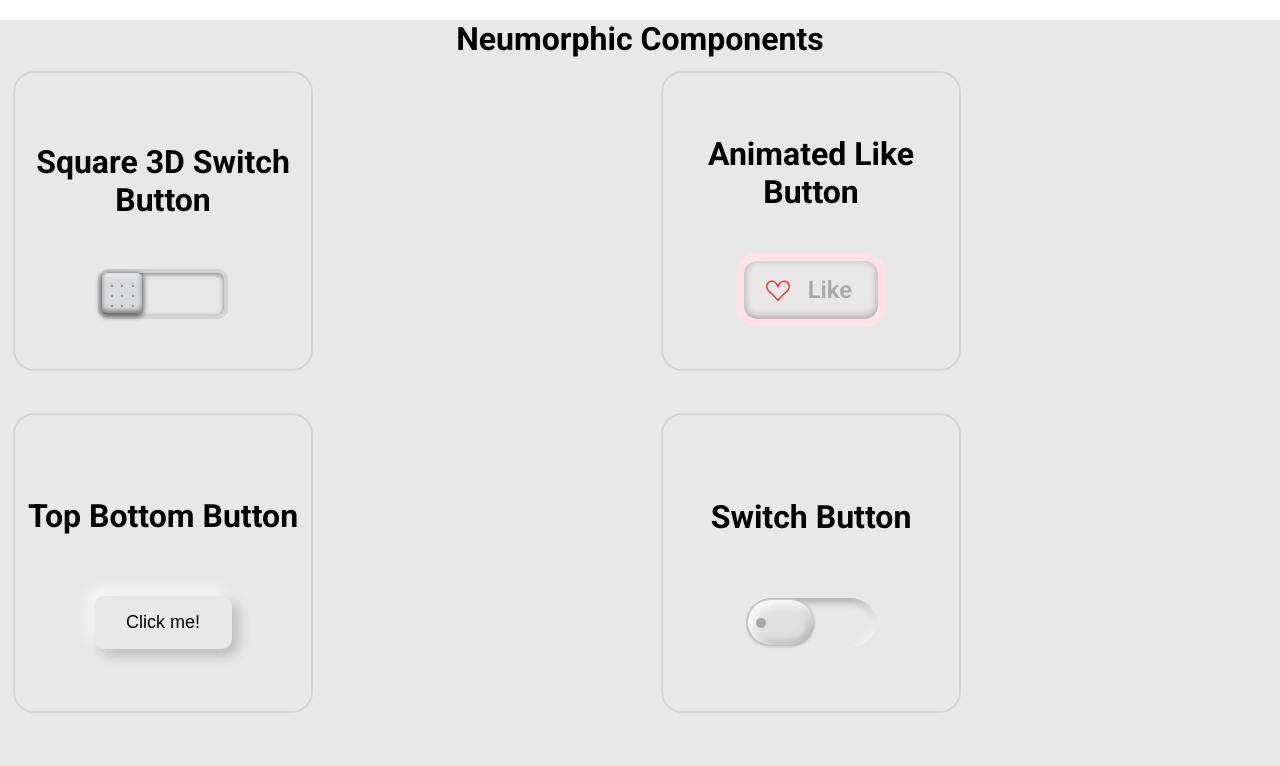
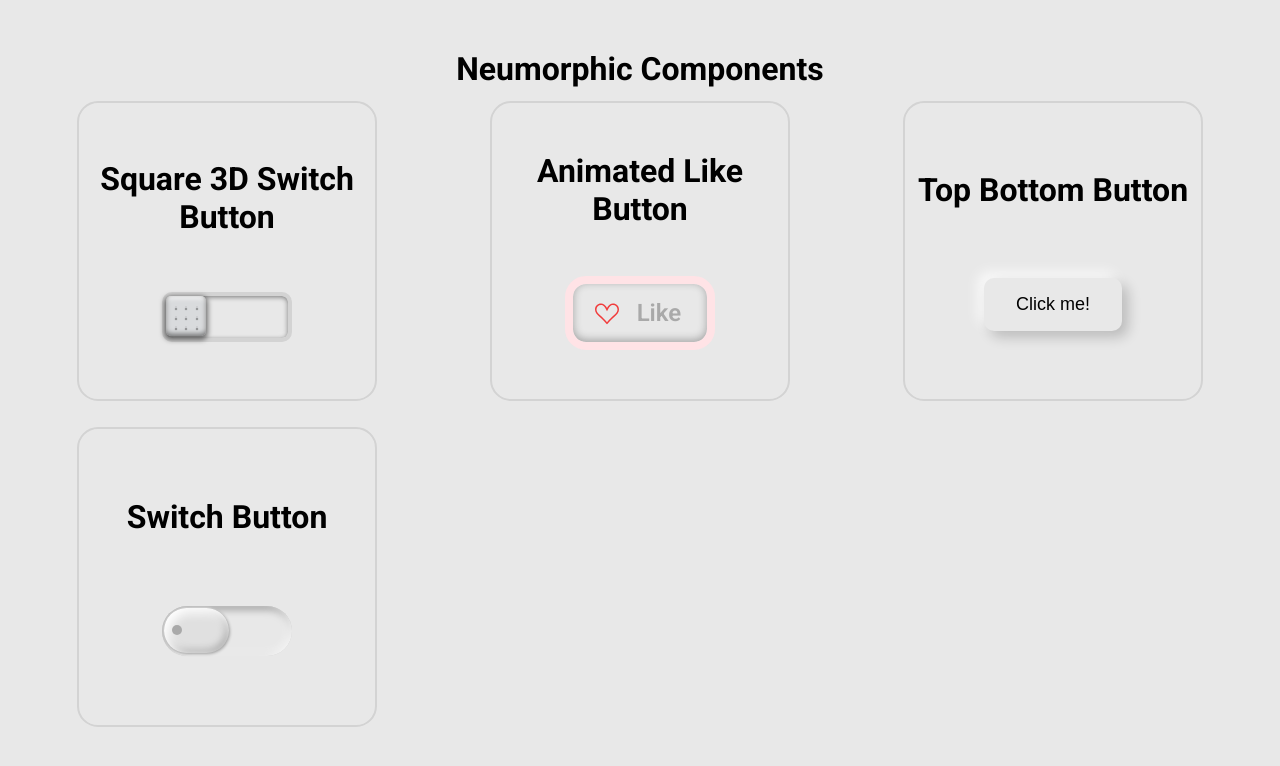
Before and after one commit to igor64BR/neumorphic-ui-components, a Next.js app: page /home-page in a window 1280 px wide. Shown: the top 766 px of the page. Built offline with nearby package versions, Linux system fonts and the light colour scheme.

Commit message:
refact: melhoria na distribuição de componentes na exibição home-page

```diff
--- a/src/app/home-page/css/style.css
+++ b/src/app/home-page/css/style.css
@@ -3,15 +3,21 @@
     height: 100%;
     background-color: #e8e8e8;
     color: black;
+    padding-top: 50px;
 }
 
 .body h1 {
     text-align: center;
-    margin-top: 20px;
 }
 
-.grid-container {
-    display: grid;
-    grid-template-columns: auto auto;
-    gap: 16px;
+.component-container {
+    display: flex;
+    flex-wrap: wrap;
+    justify-content: space-between;
+    padding: 0 5%;
 }
+
+.component-container > * {
+    -webkit-user-select: none;
+    user-select: none;
+}
--- a/src/app/home-page/page.tsx
+++ b/src/app/home-page/page.tsx
@@ -9,7 +9,7 @@ export default function HomePage() {
     return (
         <div className="body">
             <h1>Neumorphic Components</h1>
-            <div className="grid-container">
+            <div className="component-container">
                 <NeuComponent name="Square 3D Switch Button">
                     <div>
                         <input type="checkbox" id="square-switch"/>
--- /dev/null
+++ b/src/app/playground/index.css
@@ -0,0 +1,32 @@
+.body {
+    width: 100%;
+    height: 100%;
+    background-color: rgb(223, 223, 223);
+
+    display: flex;
+    justify-content: center;
+    align-items: center;
+}
+
+.alto-relevo {
+    width: 300px;
+    height: 300px;
+    background-color: rgb(223, 223, 223);
+    box-shadow:
+        8px 8px 15px 3px rgba(0, 0, 0, .4),
+        -8px -8px 15px 3px rgba(255, 255, 255, .7),
+        inset 8px 8px 15px 3px transparent,
+        inset -8px -8px 15px 3px transparent;
+
+    border-radius: 30px;
+
+    transition: box-shadow .3s ease-in-out;
+}
+
+.alto-relevo:hover {
+    box-shadow:
+        8px 8px 15px 3px transparent,
+        -8px -8px 15px 3px transparent,
+        inset 8px 8px 15px 3px rgba(0, 0, 0, .4),
+        inset -8px -8px 15px 3px rgba(255, 255, 255, .7);
+}
```
Also changed, not shown: src/app/playground/page.tsx (added, +9 -0 lines).
